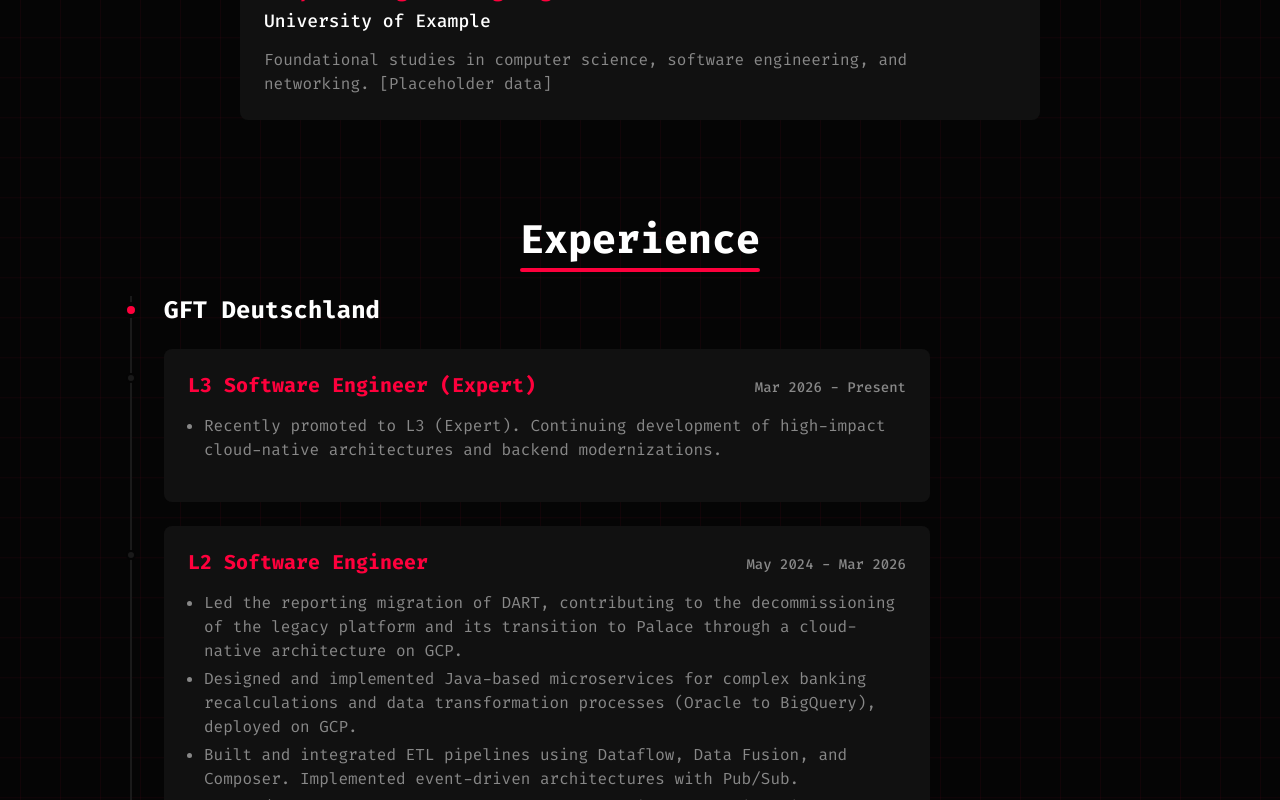
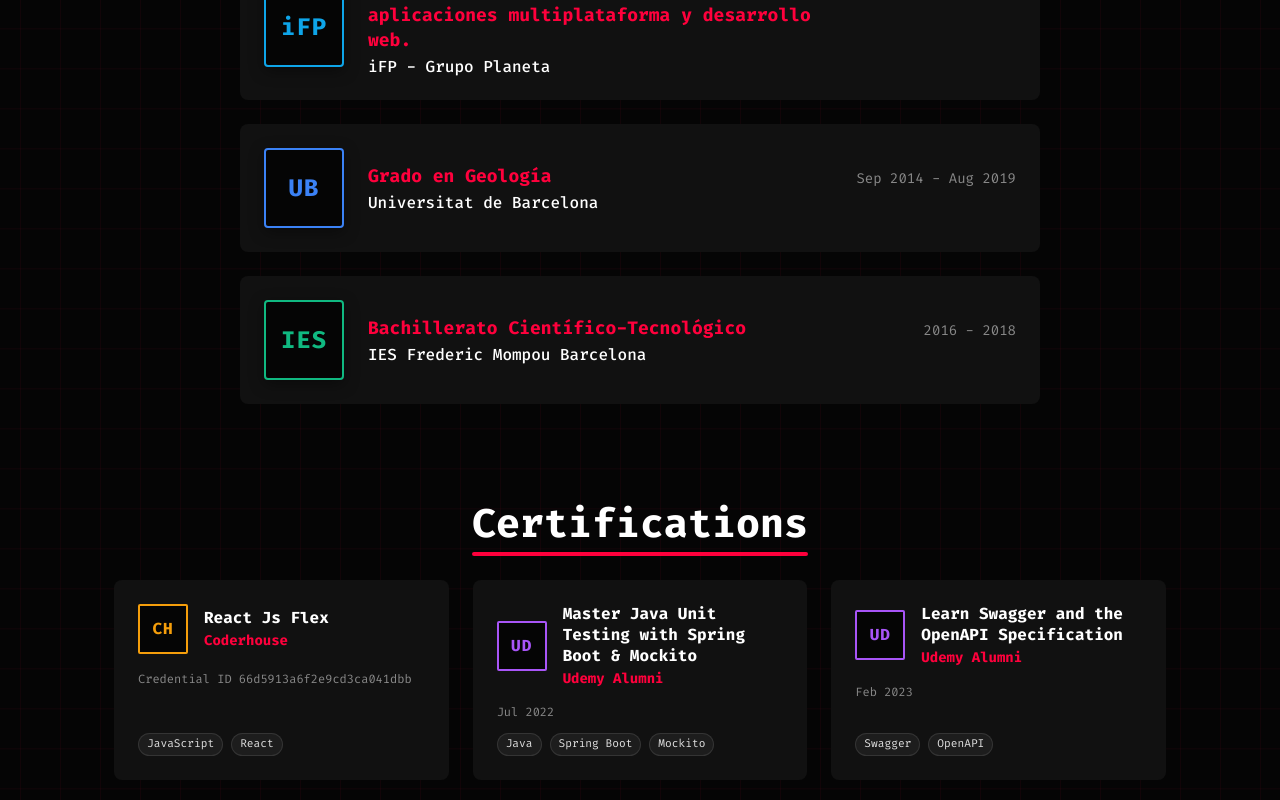
Before and after one commit to Siralexisstar/my-html-csv, a React (Vite) app in the folder cv-portfolio/: page / in a window 1280 px wide. Shown: the part 1800-2600 px from the top of the page. Built offline with nearby package versions, Linux system fonts and the light colour scheme.

Commit message:
Updating Education and Skills

```diff
--- a/cv-portfolio/src/App.jsx
+++ b/cv-portfolio/src/App.jsx
@@ -3,6 +3,7 @@ import { Navbar } from './components/layout/Navbar';
 import { Hero } from './components/sections/Hero';
 import { About } from './components/sections/About';
 import { Education } from './components/sections/Education';
+import { Certifications } from './components/sections/Certifications';
 import { Experience } from './components/sections/Experience';
 import { Projects } from './components/sections/Projects';
 import { Skills } from './components/sections/Skills';
@@ -22,6 +23,7 @@ function App() {
         <Hero />
         <About />
         <Education />
+        <Certifications />
         <Experience />
         <Projects />
         <Skills />
--- a/cv-portfolio/src/components/layout/Navbar.jsx
+++ b/cv-portfolio/src/components/layout/Navbar.jsx
@@ -5,6 +5,8 @@ export const Navbar = () => {
   const navItems = [
     { label: 'Home', href: '#top' },
     { label: 'About me', href: '#about' },
+    { label: 'Education', href: '#education' },
+    { label: 'Certifications', href: '#certifications' },
     { label: 'Experience', href: '#experience' },
     { label: 'Projects', href: '#projects' },
     { label: 'Skills', href: '#skills' },
--- /dev/null
+++ b/cv-portfolio/src/components/sections/Certifications.css
@@ -0,0 +1,89 @@
+.certs__grid {
+  display: grid;
+  grid-template-columns: 1fr;
+  gap: var(--spacing-lg);
+}
+
+@media (min-width: 768px) {
+  .certs__grid {
+    grid-template-columns: repeat(auto-fill, minmax(320px, 1fr));
+  }
+}
+
+.certs__card {
+  display: flex;
+  flex-direction: column;
+  gap: var(--spacing-md);
+}
+
+.certs__header {
+  display: flex;
+  align-items: center;
+  gap: var(--spacing-md);
+}
+
+.certs__thumbnail {
+  flex-shrink: 0;
+  width: 50px;
+  height: 50px;
+  border-radius: var(--radius-sm);
+  background-color: var(--color-bg);
+  border: 2px solid var(--color-surface-hover);
+  display: flex;
+  justify-content: center;
+  align-items: center;
+}
+
+.certs__initials {
+  font-size: 1rem;
+  font-weight: 700;
+  letter-spacing: 1px;
+}
+
+.certs__titles {
+  display: flex;
+  flex-direction: column;
+}
+
+.certs__title {
+  font-size: 1rem;
+  color: #fff;
+  margin: 0;
+  line-height: 1.3;
+}
+
+.certs__issuer {
+  font-size: 0.875rem;
+  color: var(--color-primary);
+  margin: 4px 0 0 0;
+}
+
+.certs__body {
+  display: flex;
+  flex-direction: column;
+  gap: var(--spacing-xs);
+  flex-grow: 1;
+}
+
+.certs__date, .certs__ref {
+  font-size: 0.75rem;
+  color: var(--color-text-muted);
+  margin: 0;
+}
+
+.certs__tech {
+  display: flex;
+  flex-wrap: wrap;
+  gap: var(--spacing-sm);
+  margin-top: auto;
+  padding-top: var(--spacing-sm);
+}
+
+.certs__tag {
+  font-size: 0.7rem;
+  background-color: rgba(255, 255, 255, 0.05);
+  color: var(--color-text);
+  padding: 2px 8px;
+  border-radius: var(--radius-full);
+  border: 1px solid rgba(255, 255, 255, 0.1);
+}
--- /dev/null
+++ b/cv-portfolio/src/components/sections/Certifications.jsx
@@ -0,0 +1,129 @@
+import React from 'react';
+import { Section } from '../layout/Section';
+import { Card } from '../ui/Card';
+import './Certifications.css';
+
+export const Certifications = () => {
+  const certs = [
+    {
+      id: 'coderhouse-react',
+      title: 'React Js Flex',
+      issuer: 'Coderhouse',
+      ref: 'Credential ID 66d5913a6f2e9cd3ca041dbb',
+      date: 'N/A',
+      tech: ['JavaScript', 'React'],
+      initials: 'CH',
+      color: '#f59e0b' // amber
+    },
+    {
+      id: 'udemy-testing',
+      title: 'Master Java Unit Testing with Spring Boot & Mockito',
+      issuer: 'Udemy Alumni',
+      date: 'Jul 2022',
+      tech: ['Java', 'Spring Boot', 'Mockito'],
+      initials: 'UD',
+      color: '#a855f7' // purple
+    },
+    {
+      id: 'udemy-swagger',
+      title: 'Learn Swagger and the OpenAPI Specification',
+      issuer: 'Udemy Alumni',
+      date: 'Feb 2023',
+      tech: ['Swagger', 'OpenAPI'],
+      initials: 'UD',
+      color: '#a855f7'
+    },
+    {
+      id: 'udemy-tdd',
+      title: 'Practical Test Driven Development',
+      issuer: 'Udemy Alumni',
+      date: 'Feb 2023',
+      tech: ['TDD', 'Java'],
+      initials: 'UD',
+      color: '#a855f7'
+    },
+    {
+      id: 'udemy-jms',
+      title: 'Java Message Service',
+      issuer: 'Udemy Alumni',
+      date: 'Mar 2023 - Apr 2023',
+      tech: ['JMS', 'Spring', 'Pub-Sub'],
+      initials: 'UD',
+      color: '#a855f7'
+    },
+    {
+      id: 'udemy-spark',
+      title: 'Apache Spark for Java Developers',
+      issuer: 'Udemy Alumni',
+      date: 'May 2022',
+      tech: ['Big Data', 'Machine Learning', 'Spark', 'Kafka'],
+      initials: 'UD',
+      color: '#a855f7'
+    },
+    {
+      id: 'udemy-batch',
+      title: 'Batch Processing (Spring Batch)',
+      issuer: 'Udemy Alumni',
+      date: 'Apr 2023',
+      tech: ['Spring Batch', 'PostgreSQL', 'MySQL'],
+      initials: 'UD',
+      color: '#a855f7'
+    },
+    {
+      id: 'udemy-lambdas',
+      title: 'Lambdas y Streams en Java',
+      issuer: 'Udemy Alumni',
+      date: 'Dec 2023 - Jan 2024',
+      tech: ['Functional Programming', 'Java Streams'],
+      initials: 'UD',
+      color: '#a855f7'
+    },
+    {
+      id: 'udemy-bigdata',
+      title: 'Big Data y Spark: ingeniería de datos con Python y pyspark',
+      issuer: 'Udemy Alumni',
+      date: 'Mar 2024',
+      tech: ['Python', 'PySpark', 'Big Data'],
+      initials: 'UD',
+      color: '#a855f7'
+    },
+    {
+      id: 'udemy-jms-mvc',
+      title: 'Java Messaging Service - Spring MVC, Spring Boot, ActiveMQ',
+      issuer: 'Udemy Alumni',
+      date: 'Mar 2024',
+      tech: ['JMS', 'Spring MVC', 'ActiveMQ'],
+      initials: 'UD',
+      color: '#a855f7'
+    }
+  ];
+
+  return (
+    <Section id="certifications" title="Certifications">
+      <div className="certs__grid">
+        {certs.map((cert) => (
+          <Card key={cert.id} className="certs__card">
+            <div className="certs__header">
+              <div className="certs__thumbnail" style={{ borderColor: cert.color }}>
+                <span className="certs__initials" style={{ color: cert.color }}>{cert.initials}</span>
+              </div>
+              <div className="certs__titles">
+                <h3 className="certs__title">{cert.title}</h3>
+                <h4 className="certs__issuer">{cert.issuer}</h4>
+              </div>
+            </div>
+            <div className="certs__body">
+              {cert.date !== 'N/A' && <p className="certs__date">{cert.date}</p>}
+              {cert.ref && <p className="certs__ref">{cert.ref}</p>}
+              <div className="certs__tech">
+                {cert.tech.map(t => (
+                  <span key={t} className="certs__tag">{t}</span>
+                ))}
+              </div>
+            </div>
+          </Card>
+        ))}
+      </div>
+    </Section>
+  );
+};
--- /dev/null
+++ b/cv-portfolio/src/components/sections/Education.css
@@ -0,0 +1,82 @@
+.education__list {
+  display: flex;
+  flex-direction: column;
+  gap: var(--spacing-lg);
+  max-width: 800px;
+  margin: 0 auto;
+}
+
+.education__card {
+  display: flex;
+  flex-direction: column;
+  gap: var(--spacing-md);
+  align-items: flex-start;
+}
+
+@media (min-width: 640px) {
+  .education__card {
+    flex-direction: row;
+    align-items: center;
+    gap: var(--spacing-lg);
+  }
+}
+
+.education__thumbnail {
+  flex-shrink: 0;
+  width: 80px;
+  height: 80px;
+  border-radius: var(--radius-md);
+  border: 2px solid var(--color-surface-hover);
+  background-color: var(--color-bg);
+  display: flex;
+  justify-content: center;
+  align-items: center;
+  box-shadow: 0 4px 15px rgba(0, 0, 0, 0.4);
+}
+
+.education__initials {
+  font-size: 1.5rem;
+  font-weight: 700;
+  letter-spacing: 1px;
+}
+
+.education__content {
+  flex-grow: 1;
+  width: 100%;
+}
+
+.education__header {
+  display: flex;
+  flex-direction: column;
+  gap: var(--spacing-xs);
+  margin-bottom: var(--spacing-xs);
+}
+
+@media (min-width: 640px) {
+  .education__header {
+    flex-direction: row;
+    justify-content: space-between;
+    align-items: flex-start;
+  }
+}
+
+.education__degree {
+  font-size: 1.125rem;
+  color: var(--color-primary);
+  margin: 0;
+  line-height: 1.4;
+}
+
+.education__duration {
+  font-size: 0.875rem;
+  color: var(--color-text-muted);
+  white-space: nowrap;
+  margin-top: 4px;
+}
+
+.education__institution {
+  font-size: 1rem;
+  color: #fff;
+  font-weight: 500;
+  margin: 0;
+}
--- a/cv-portfolio/src/components/sections/Education.jsx
+++ b/cv-portfolio/src/components/sections/Education.jsx
@@ -1,19 +1,53 @@
 import React from 'react';
 import { Section } from '../layout/Section';
 import { Card } from '../ui/Card';
+import './Education.css';
 
 export const Education = () => {
+  const educationList = [
+    {
+      id: 'ifp',
+      degree: 'Ciclo Superior. Programador, Desarrollo de aplicaciones multiplataforma y desarrollo web.',
+      institution: 'iFP - Grupo Planeta',
+      duration: 'Feb 2021 - Feb 2023',
+      initials: 'iFP',
+      color: '#0ea5e9' // sky blue
+    },
+    {
+      id: 'ub',
+      degree: 'Grado en Geología',
+      institution: 'Universitat de Barcelona',
+      duration: 'Sep 2014 - Aug 2019',
+      initials: 'UB',
+      color: '#3b82f6' // blue
+    },
+    {
+      id: 'ies',
+      degree: 'Bachillerato Científico-Tecnológico',
+      institution: 'IES Frederic Mompou Barcelona',
+      duration: '2016 - 2018',
+      initials: 'IES',
+      color: '#10b981' // emerald
+    }
+  ];
+
   return (
     <Section id="education" title="Education">
-      <div style={{ maxWidth: '800px', margin: '0 auto', display: 'flex', flexDirection: 'column', gap: 'var(--spacing-md)' }}>
-        <Card>
-          <div style={{ display: 'flex', justifyContent: 'space-between', alignItems: 'baseline', marginBottom: 'var(--spacing-sm)' }}>
-            <h3 style={{ color: 'var(--color-primary)', fontSize: '1.25rem', margin: 0 }}>Computer Engineering Degree</h3>
-            <span style={{ color: 'var(--color-text-muted)', fontSize: '0.875rem' }}>2017 - 2021</span>
-          </div>
-          <h4 style={{ color: '#fff', fontSize: '1.125rem', marginBottom: 'var(--spacing-md)', fontWeight: 500 }}>University of Example</h4>
-          <p style={{ margin: 0, color: 'var(--color-text-muted)' }}>Foundational studies in computer science, software engineering, and networking. [Placeholder data]</p>
-        </Card>
+      <div className="education__list">
+        {educationList.map((edu) => (
+          <Card key={edu.id} className="education__card">
+            <div className="education__thumbnail" style={{ borderColor: edu.color }}>
+              <span className="education__initials" style={{ color: edu.color }}>{edu.initials}</span>
+            </div>
+            <div className="education__content">
+              <div className="education__header">
+                <h3 className="education__degree">{edu.degree}</h3>
+                <span className="education__duration">{edu.duration}</span>
+              </div>
+              <h4 className="education__institution">{edu.institution}</h4>
+            </div>
+          </Card>
+        ))}
       </div>
     </Section>
   );
```
